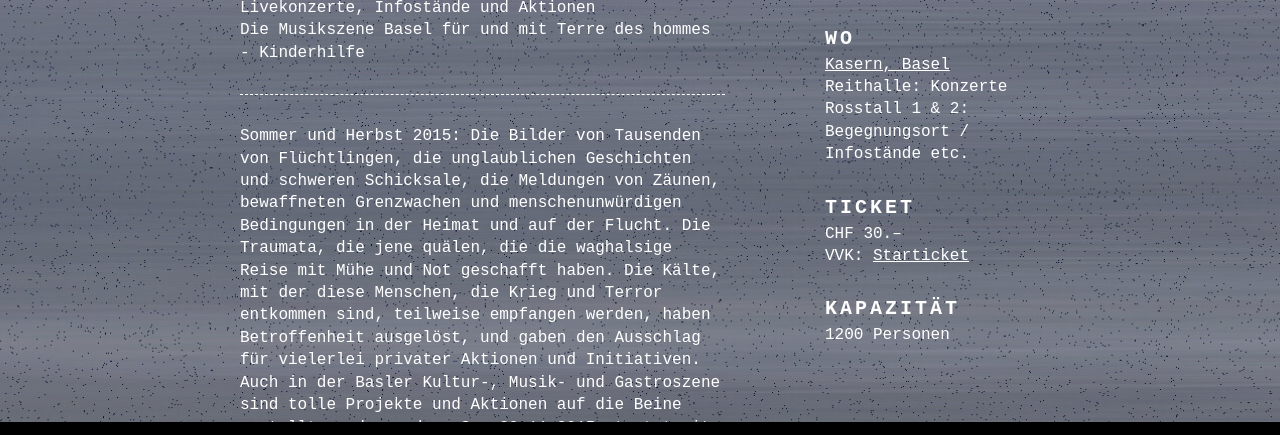
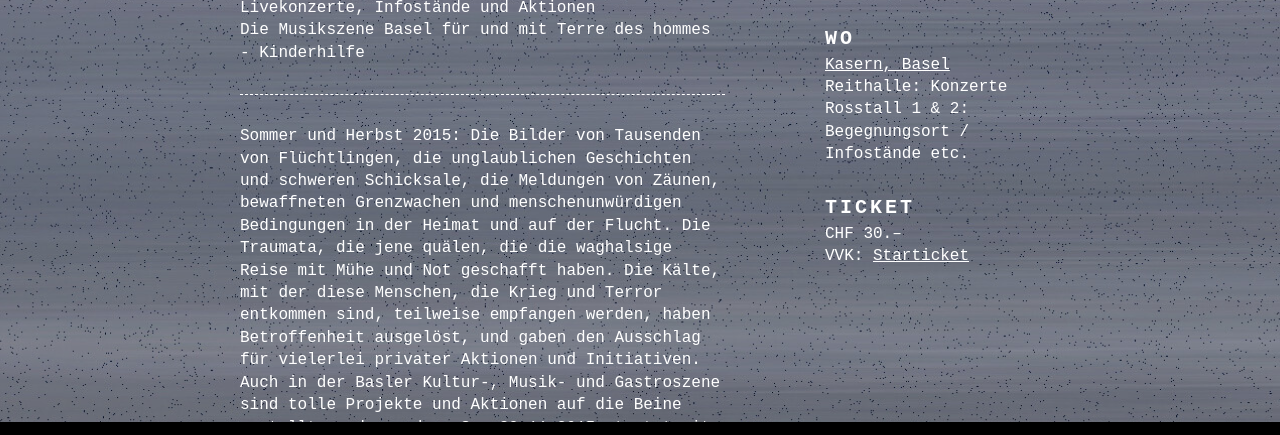
Before and after one commit to martinpfister/goyb, a website: page app/info.html in a window 1280 px wide. Shown: the part 278-713 px from the top of the page. Drawn offline with nearby package versions, Linux system fonts and the light colour scheme; files that its build step writes are made by us from their sources; files whose address does not match are found by name.

Commit message:
removed "kapazität"

```diff
--- a/app/info.html
+++ b/app/info.html
@@ -80,9 +80,6 @@
                 <p>CHF 30.&ndash;</p>
                 <p>VVK: <a href="https://www.starticket.ch/0Numberoftix.asp?ShowID=97885&CategoryID=164568&ZoneID=&ShowDetails=1" target="_blank">Starticket</a></p>
                 <br>
-                <br>
-                <h2>Kapazität</h2>
-                <p>1200 Personen</p>
             </aside>
         </div>
     </main>
```
